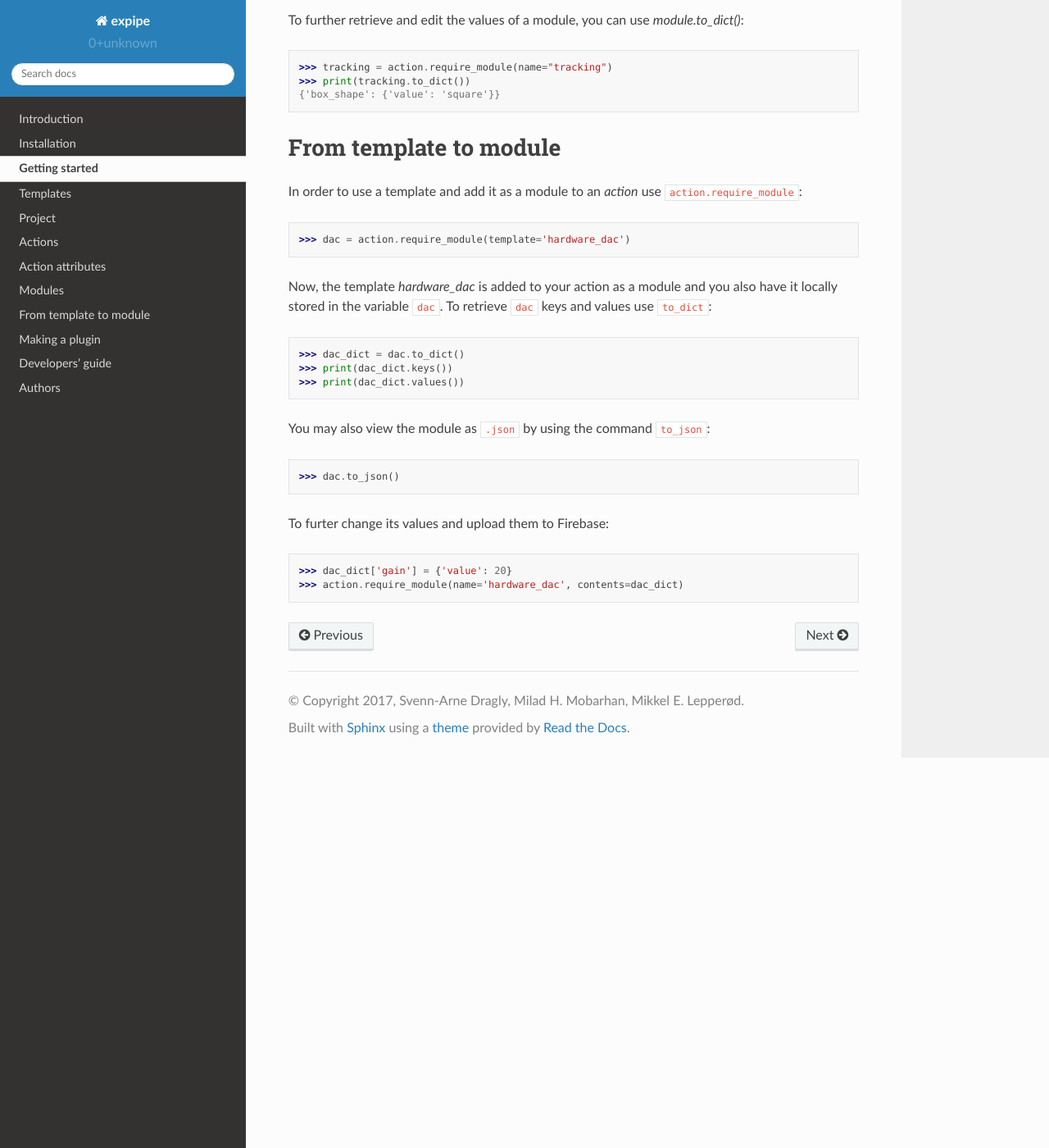
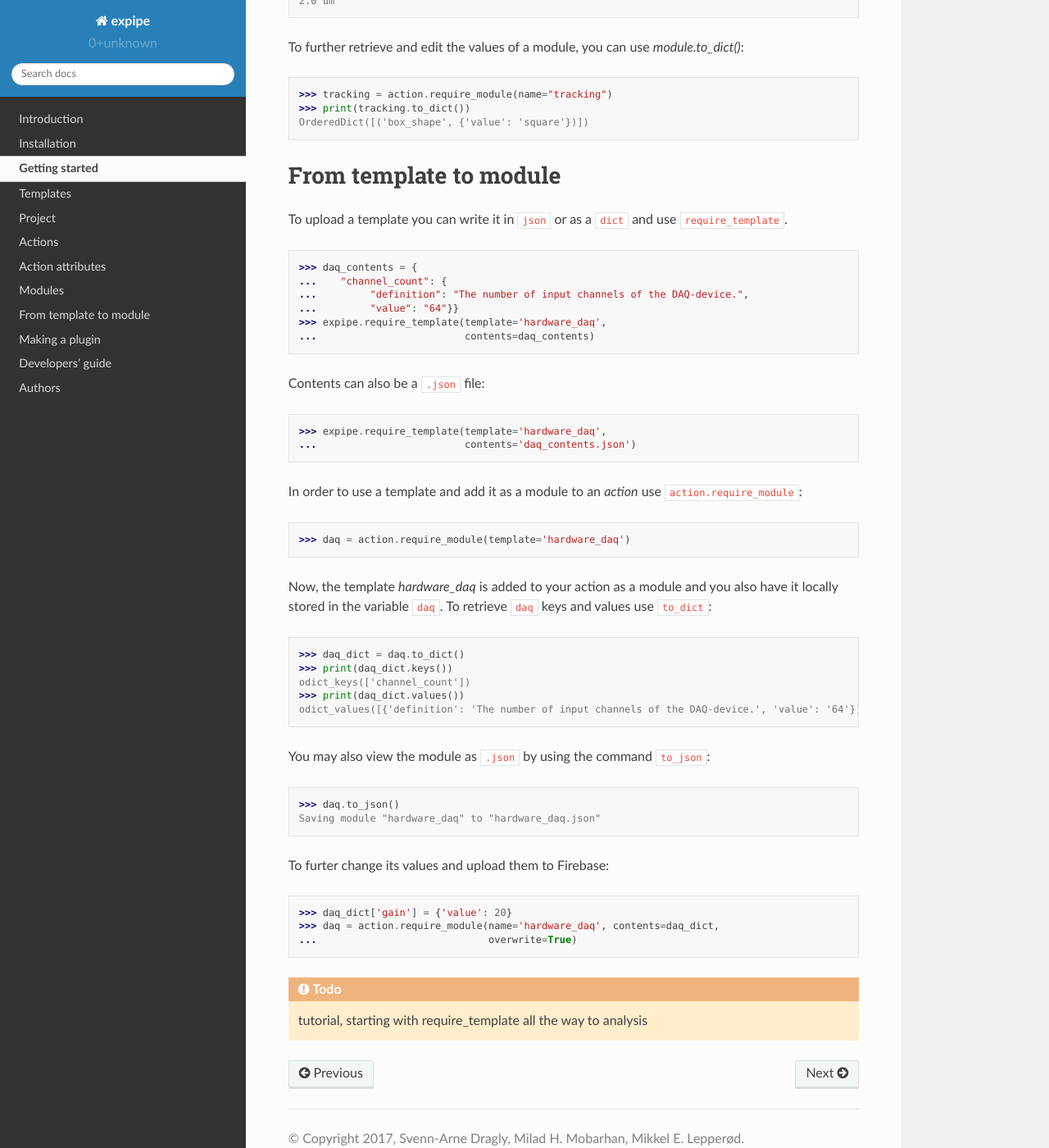
Before and after one commit to CINPLA/expipe, a Sphinx documentation site: the page built from docs/getting_started.rst, in a window 1280 px wide and 1400 px high, scrolled down 2466 px. Shown: the whole window at 82% size. Built offline with Sphinx 7.4.7 and the Read the Docs theme 2.0.0, drawn with Linux system fonts in a browser that asks for light colours; some of the changed text lies outside the part shown.

```diff
--- a/docs/getting_started.rst
+++ b/docs/getting_started.rst
@@ -14,6 +14,22 @@ If you are an expipe user, please see the website of your lab for instructions
 on how to run this command.
 If you are involved in CINPLA, please see the
 `CINPLA setup page <https://github.com/CINPLA/expipe-plugin-cinpla/wiki/Setup>`_.
+
+.. testsetup::
+
+    import expipe
+    expipe.ensure_testing()
+    try:
+        expipe.delete_project('test', remove_all_childs=True)
+    except NameError:
+        pass
+    try:
+        expipe.delete_template('hardware_daq')
+    except NameError:
+        pass
+
+
+.. doctest::
 
     >>> import expipe
     >>> expipe.configure( # doctest: +SKIP
@@ -97,9 +113,7 @@ Ideally, templates should be designed in the beginning of a project to define
 what should be registered in each action.
 
 To add a module to an action, use `require_module`.
-The function takes an optional `template` parameter:
-
-.. doctest::
+The function takes an optional `template` parameter::
 
     >>> tracking = action.require_module("tracking", template="tracking")
 
@@ -109,18 +123,20 @@ If you are not using templates you may also create modules using dictionaries
 
 .. doctest::
 
-    >>> import quantities
-    >>> tracking = {'box_shape': {'value': 'square'}}
-    >>> action.require_module(name="tracking", contents=tracking)
-    >>> elphys = {'depth': 2 * pq.um, }
-    >>> action.require_module(name="electrophysiology", contents=elphys)
+    >>> import quantities as pq
+    >>> tracking_contents = {'box_shape': {'value': 'square'}}
+    >>> tracking_module = action.require_module(name="tracking",
+    ...                                         contents=tracking_contents)
+    >>> elphys_contents = {'depth': 2 * pq.um, }
+    >>> elphys_module = action.require_module(name="electrophysiology",
+    ...                                       contents=elphys_contents)
 
 You can loop through modules in an action
 
     >>> for name, val in action.modules.items():
-    >>>     if name == 'electrophysiology':
-    >>>         print(val['depth'])
-    2 um
+    ...     if name == 'electrophysiology':
+    ...         print(val['depth'])
+    2.0 um
 
 To further retrieve and edit the values of a module, you can use `module.to_dict()`:
 
@@ -128,37 +144,60 @@ To further retrieve and edit the values of a module, you can use `module.to_dict
 
     >>> tracking = action.require_module(name="tracking")
     >>> print(tracking.to_dict())
-    {'box_shape': {'value': 'square'}}
+    OrderedDict([('box_shape', {'value': 'square'})])
 
 From template to module
 -----------------------
+
+To upload a template you can write it in ``json`` or as a ``dict`` and use
+``require_template``.
+
+.. doctest::
+
+  >>> daq_contents = {
+  ...    "channel_count": {
+  ...         "definition": "The number of input channels of the DAQ-device.",
+  ...         "value": "64"}}
+  >>> expipe.require_template(template='hardware_daq',
+  ...                         contents=daq_contents)
+
+Contents can also be a ``.json`` file::
+
+  >>> expipe.require_template(template='hardware_daq',
+  ...                         contents='daq_contents.json')
 
 In order to use a template and add it as a module to an `action` use
 ``action.require_module``:
 
 .. doctest::
 
-  >>> dac = action.require_module(template='hardware_dac')
+  >>> daq = action.require_module(template='hardware_daq')
 
-Now, the template `hardware_dac` is added to your action as a module and you
-also have it locally stored in the variable ``dac``. To retrieve ``dac`` keys
+Now, the template `hardware_daq` is added to your action as a module and you
+also have it locally stored in the variable ``daq``. To retrieve ``daq`` keys
 and values use ``to_dict``:
 
 .. doctest::
 
-  >>> dac_dict = dac.to_dict()
-  >>> print(dac_dict.keys())
-  >>> print(dac_dict.values())
+  >>> daq_dict = daq.to_dict()
+  >>> print(daq_dict.keys())
+  odict_keys(['channel_count'])
+  >>> print(daq_dict.values())
+  odict_values([{'definition': 'The number of input channels of the DAQ-device.', 'value': '64'}])
 
 You may also view the module as ``.json`` by using the command ``to_json``:
 
 .. doctest::
 
-  >>> dac.to_json()
+  >>> daq.to_json()
+  Saving module "hardware_daq" to "hardware_daq.json"
 
 To furter change its values and upload them to Firebase:
 
 .. doctest::
 
-  >>> dac_dict['gain'] = {'value': 20}
-  >>> action.require_module(name='hardware_dac', contents=dac_dict)
+  >>> daq_dict['gain'] = {'value': 20}
+  >>> daq = action.require_module(name='hardware_daq', contents=daq_dict,
+  ...                             overwrite=True)
+
+.. todo:: tutorial, starting with require_template all the way to analysis
--- a/docs/index.rst
+++ b/docs/index.rst
@@ -22,11 +22,6 @@ to focus on production and analysis of the data.
    developers_guide
    authors
 
-.. testsetup:
-
-   import expipe
-   expipe.ensure_testing()
-
 
 Indices and tables
 ==================
--- a/docs/introduction.rst
+++ b/docs/introduction.rst
@@ -37,3 +37,6 @@ can be `a priori` filled out by a user or added in an empty state for
 There exist other projects of similar goals (see e.g.
 `Alyx <http://alyx.readthedocs.io/en/latest/>`_,
 `LabLog <http://lablog.sourceforge.net/>`_)
+
+.. todo:: compare similar projects
+.. todo:: detail goals/aims
--- a/expipe/__init__.py
+++ b/expipe/__init__.py
@@ -1,6 +1,6 @@
 from ._version import get_versions
 from .config import configure, ensure_testing
 from .io.core import (get_project, require_project, delete_project,
-                      get_template, require_template)
+                      get_template, require_template, delete_template)
 __version__ = get_versions()['version']
 del get_versions
```
Also changed, not shown: other parts of docs/getting_started.rst (+6 -6 lines), 3 other files.
